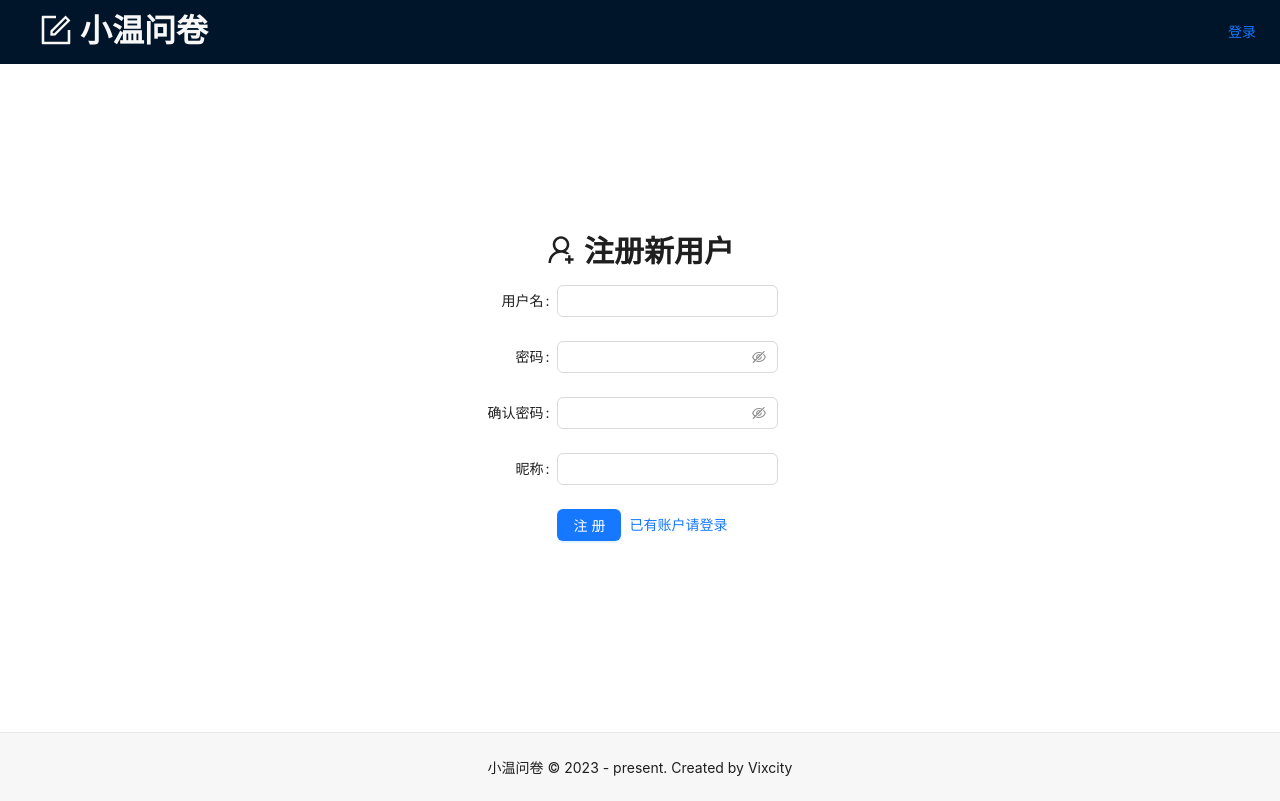
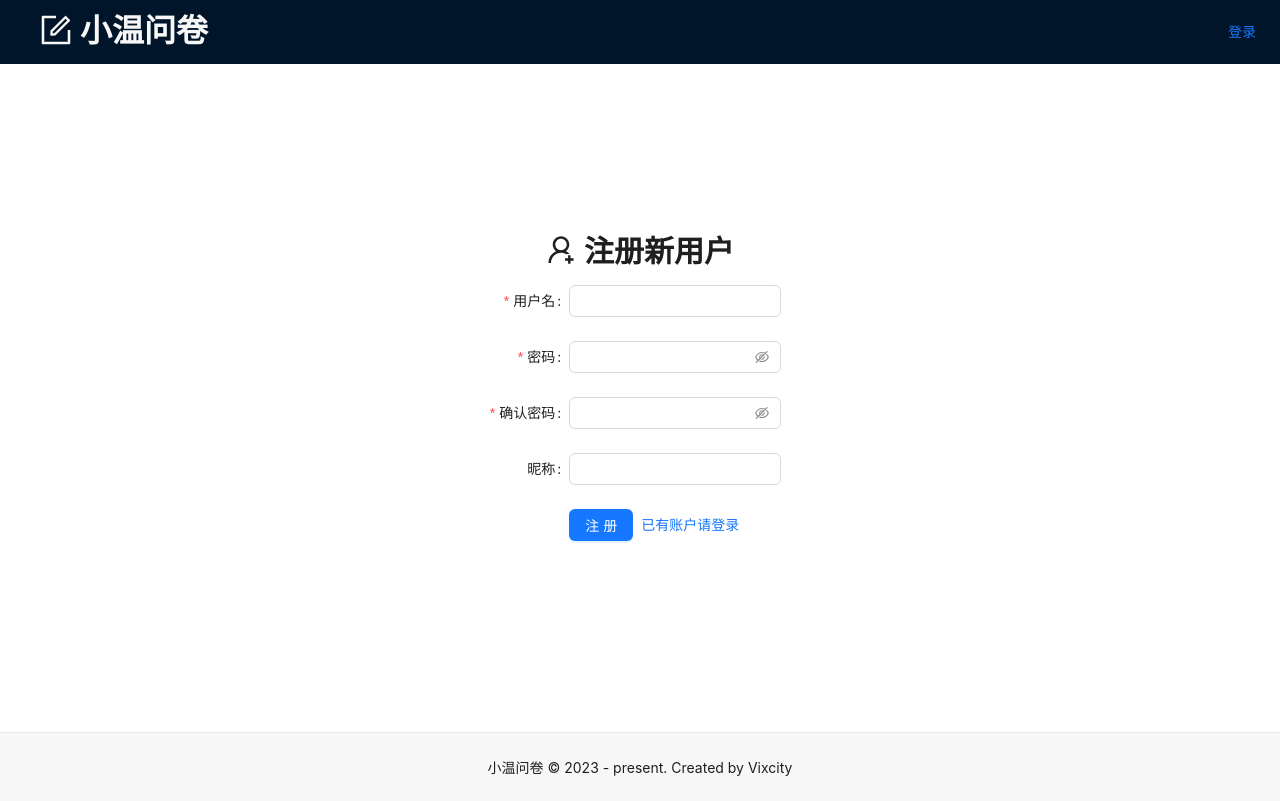
Before and after one commit to Vixcity/react-mock-QuestionnaireStar-project, a React (Create React App) app: page /register in a window 1280 px wide. Built offline with nearby package versions, Linux system fonts and the light colour scheme.

Commit message:
antd 表单组件校验

```diff
--- a/src/pages/Login.tsx
+++ b/src/pages/Login.tsx
@@ -64,10 +64,27 @@ const Login: FC = () => {
           onFinish={onFinish}
           form={form}
         >
-          <Form.Item label="用户名" name="username">
+          <Form.Item
+            label="用户名"
+            name="username"
+            rules={[
+              { required: true, message: "请输入用户名" },
+              {
+                type: "string",
+                min: 5,
+                max: 20,
+                message: "字符长度在5-20之间",
+              },
+              { pattern: /^\w+$/, message: "只能是字母数字下划线" },
+            ]}
+          >
             <Input />
           </Form.Item>
-          <Form.Item label="密码" name="password">
+          <Form.Item
+            label="密码"
+            name="password"
+            rules={[{ required: true, message: "请输入密码" }]}
+          >
             <Input.Password />
           </Form.Item>
           <Form.Item
--- a/src/pages/Register.tsx
+++ b/src/pages/Register.tsx
@@ -22,20 +22,57 @@ const Register: FC = () => {
         </Space>
       </div>
       <div>
-        <Form labelCol={{ span: 6 }} wrapperCol={{ span: 16 }} onFinish={onFinish}>
-          <Form.Item label="用户名" name="username">
+        <Form
+          labelCol={{ span: 7 }}
+          wrapperCol={{ span: 15 }}
+          onFinish={onFinish}
+        >
+          <Form.Item
+            label="用户名"
+            name="username"
+            rules={[
+              { required: true, message: "请输入用户名" },
+              {
+                type: "string",
+                min: 5,
+                max: 20,
+                message: "字符长度在5-20之间",
+              },
+              { pattern: /^\w+$/, message: "只能是字母数字下划线" },
+            ]}
+          >
             <Input />
           </Form.Item>
-          <Form.Item label="密码" name="password">
+          <Form.Item
+            label="密码"
+            name="password"
+            rules={[{ required: true, message: "请输入密码" }]}
+          >
             <Input.Password />
           </Form.Item>
-          <Form.Item label="确认密码" name="confirm">
+          <Form.Item
+            label="确认密码"
+            name="confirm"
+            dependencies={["password"]} // 依赖于 password ，password 变化会重新触发 validator 验证
+            rules={[
+              { required: true, message: "请输入密码" },
+              ({ getFieldValue }) => ({
+                validator(_, value) {
+                  if (!value || getFieldValue("password") === value) {
+                    return Promise.resolve();
+                  } else {
+                    return Promise.reject(new Error("两次密码不一致"));
+                  }
+                },
+              }),
+            ]}
+          >
             <Input.Password />
           </Form.Item>
           <Form.Item label="昵称" name="nickname">
             <Input />
           </Form.Item>
-          <Form.Item wrapperCol={{ offset: 6, span: 16 }}>
+          <Form.Item wrapperCol={{ offset: 7, span: 15 }}>
             <Space>
               <Button type="primary" htmlType="submit">
                 注册
```
